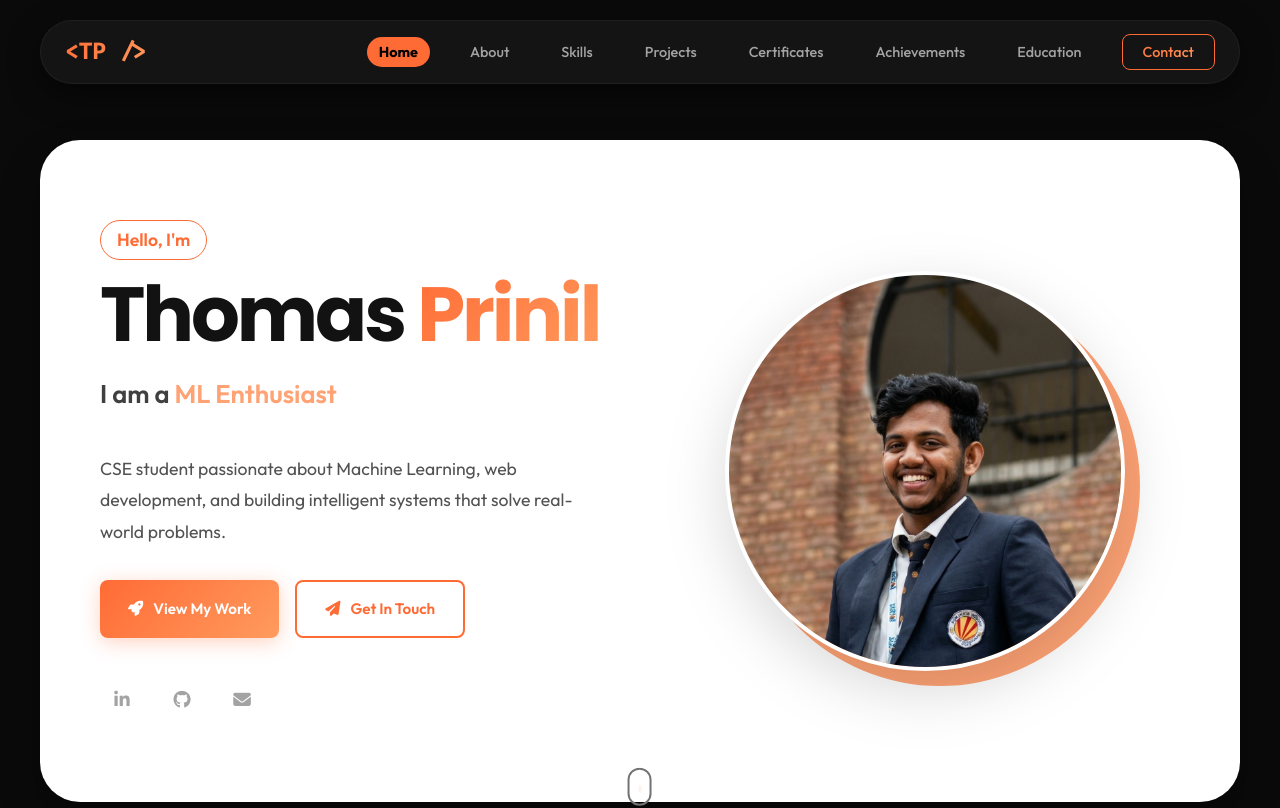
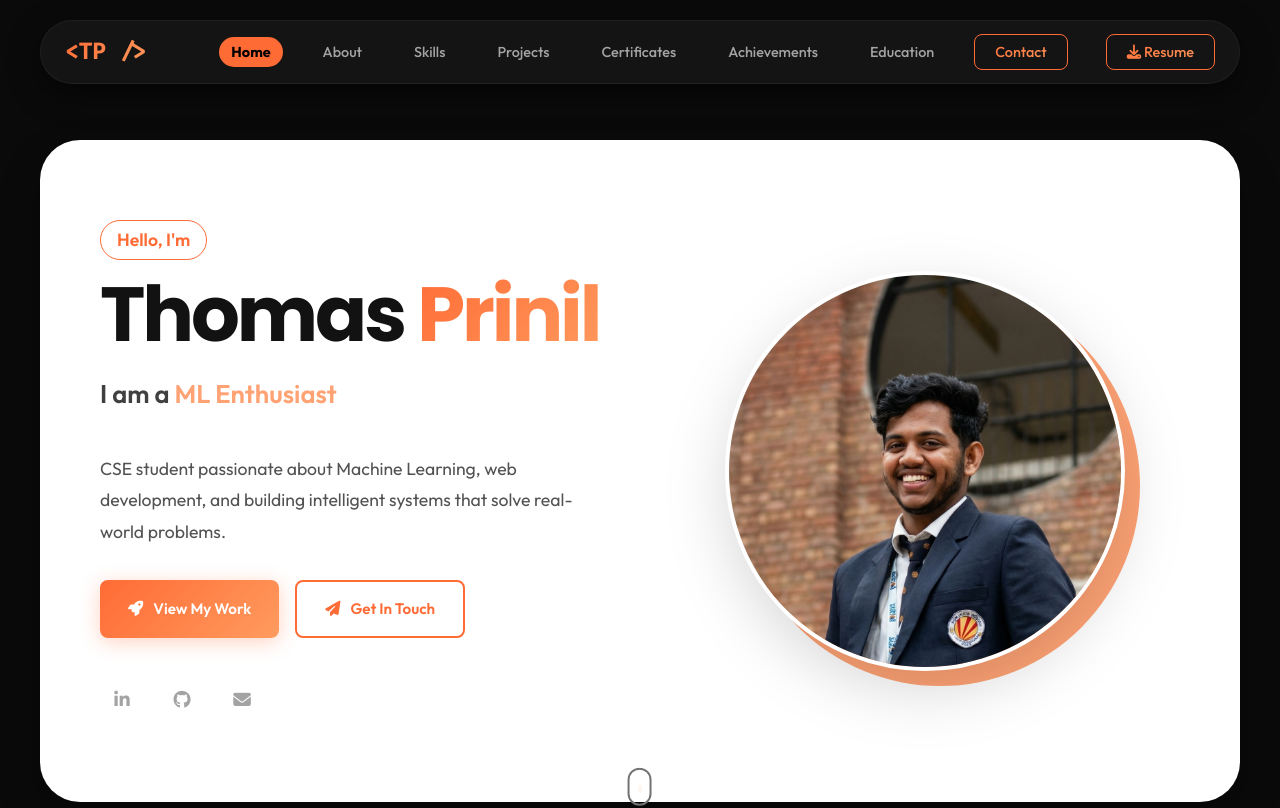
Before and after one commit to Thomxs007/PORTFOLIO, a React (Vite) app: page / in a window 1280 px wide. Shown: the top 808 px of the page. Built offline with nearby package versions, Linux system fonts and the light colour scheme.

Commit message:
feat: default to static resume pdf if no custom url is provided

```diff
--- a/src/components/Navbar.jsx
+++ b/src/components/Navbar.jsx
@@ -43,10 +43,9 @@ export default function Navbar() {
               </NavLink>
             </li>
           ))}
-          {profile?.resumeUrl && (
           <li>
             <a
-                href={profile.resumeUrl}
+              href={profile?.resumeUrl || `${import.meta.env.BASE_URL}Thomas_Prinil_Resume.pdf`}
               download="Thomas_Prinil_Resume.pdf"
               target="_blank"
               rel="noopener noreferrer"
@@ -56,7 +55,6 @@ export default function Navbar() {
               <i className="fas fa-download"></i> Resume
             </a>
           </li>
-          )}
         </ul>
         <button
           className={`nav-toggle${open ? ' active' : ''}`}
```
Also changed, not shown: 1 other file (tests, documents, lock files or other folders). Lines whose indentation alone changed are shown as unchanged.
